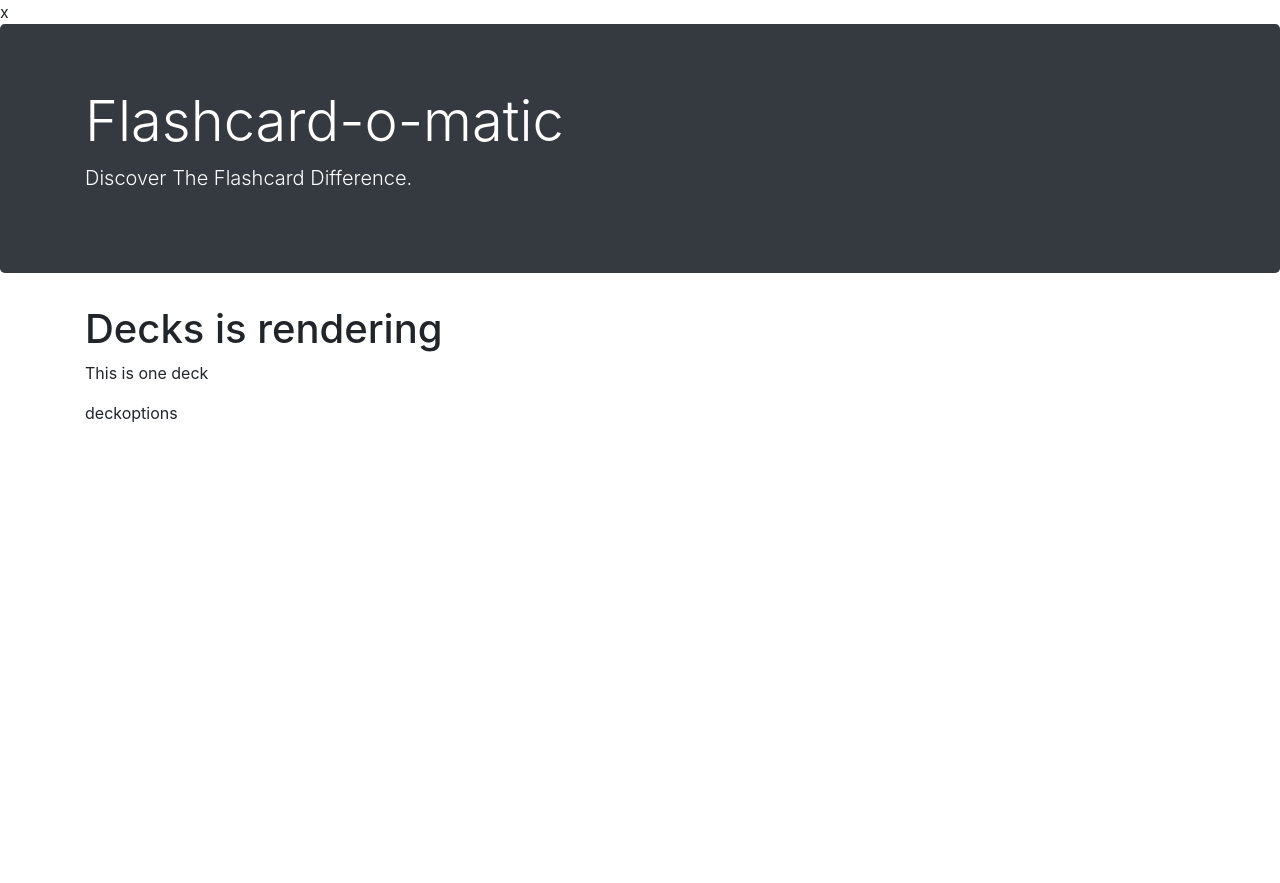
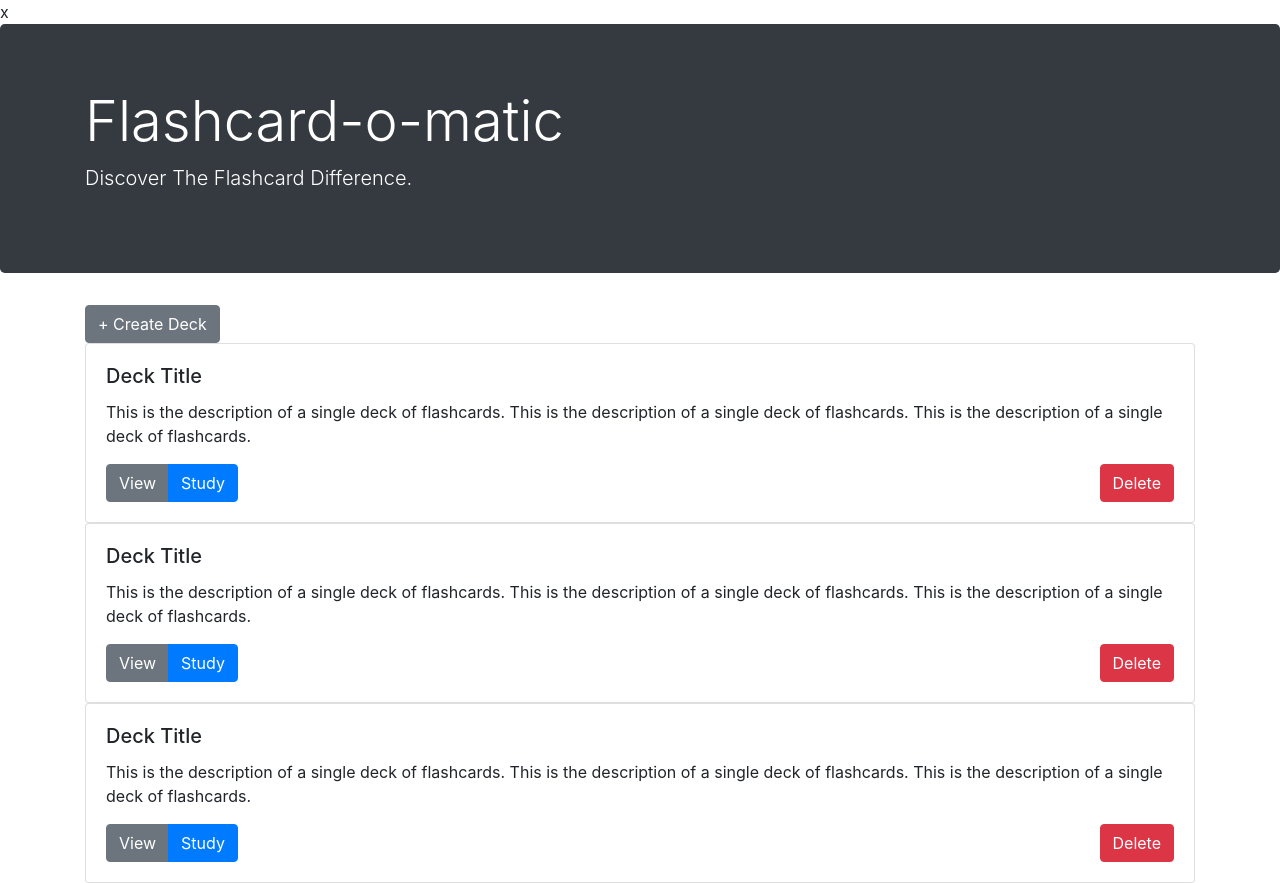
Before and after one commit to BrianHook1183/Flashcards_React, a React (Create React App) app: page / in a window 1280 px wide. Before the commit the page ends 800 px from the top, so only its background shows below. Built offline with nearby package versions, Linux system fonts and the light colour scheme; a web font is replaced by a local one.

Commit message:
button group added to deck

```diff
--- a/src/Decks/Deck.js
+++ b/src/Decks/Deck.js
@@ -2,10 +2,15 @@ import DeckOptions from "./DeckOptions";
 
 function Deck() {
   return (
-    <div className="deck">
-      <p>This is one deck</p>
-      <DeckOptions />
-    </div>
+      <div className="card">
+        <div className="card-body">
+          <h5 className="card-title">Deck Title</h5>
+          <p className="card-text">
+            This is the description of a single deck of flashcards. This is the description of a single deck of flashcards. This is the description of a single deck of flashcards.
+          </p>
+          <DeckOptions />
+        </div>
+      </div>
   );
 }
 
--- a/src/Decks/DeckOptions.js
+++ b/src/Decks/DeckOptions.js
@@ -1,5 +1,25 @@
 function DeckOptions() {
-  return <p>deckoptions</p>;
+  return (
+    <div
+      className="btn-toolbar justify-content-between"
+      role="toolbar"
+      aria-label="Deck Options"
+    >
+      <div className="btn-group" role="group" aria-label="View/Study group">
+        <button type="button" className="btn btn-secondary">
+          View
+        </button>
+        <button type="button" className="btn btn-primary">
+          Study
+        </button>
+      </div>
+      <div className="btn-group"  role="group" aria-label="Delete group">
+        <button type="button" className="btn btn-danger">
+          Delete
+        </button>
+      </div>
+    </div>
+  );
 }
 
 export default DeckOptions;
--- a/src/Decks/Decks.js
+++ b/src/Decks/Decks.js
@@ -2,10 +2,17 @@ import Deck from "./Deck";
 
 function Decks() {
   return (
-    <>
-      <h1>Decks is rendering</h1>
+    <div>
+      <button type="button" className="btn btn-secondary">
+        + Create Deck
+      </button>
+
+      {/*       <div className="card-deck"> */}
       <Deck />
-    </>
+      <Deck />
+      <Deck />
+    </div>
+    /*     </div> */
   );
 }
 
```
